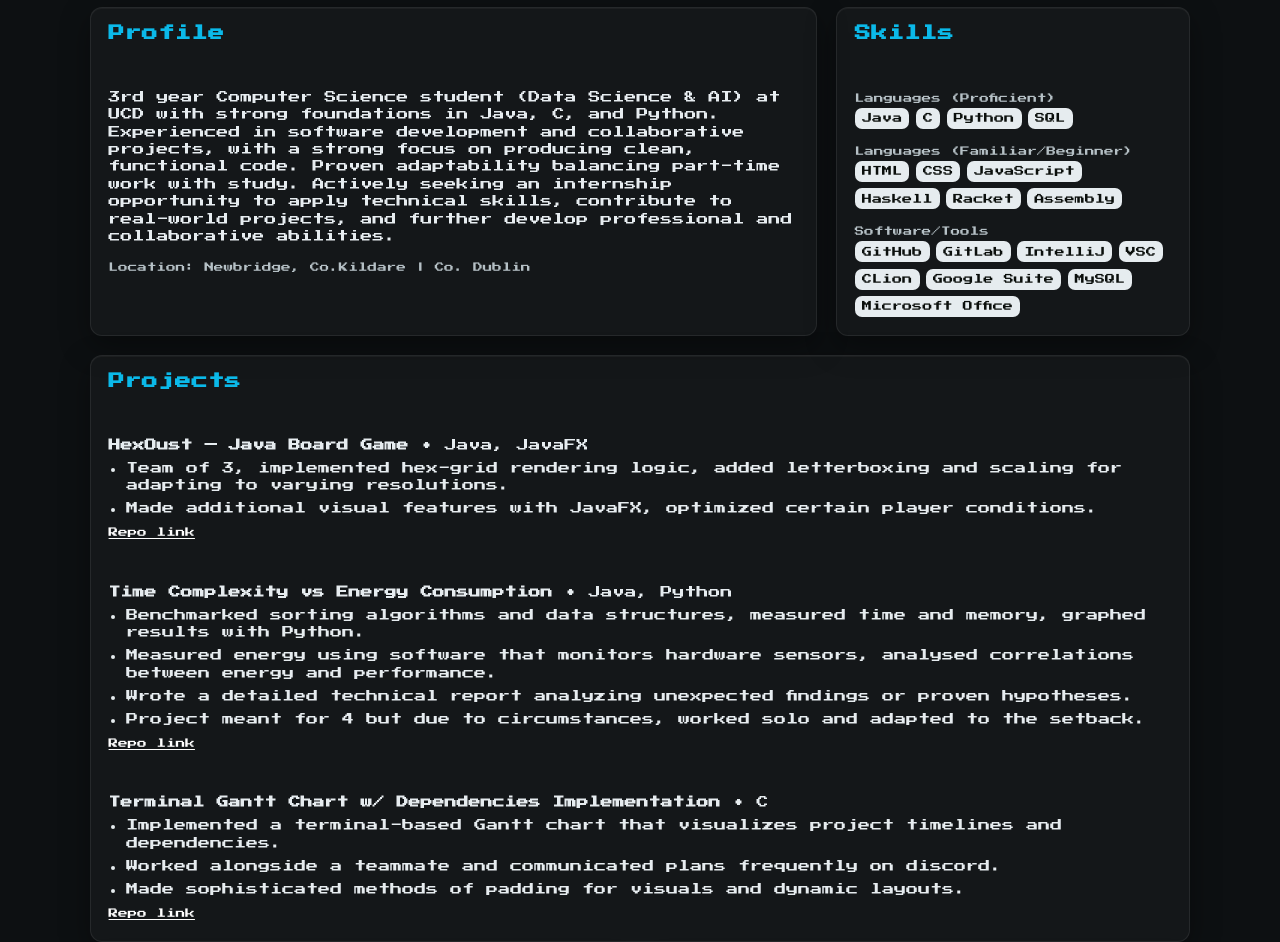
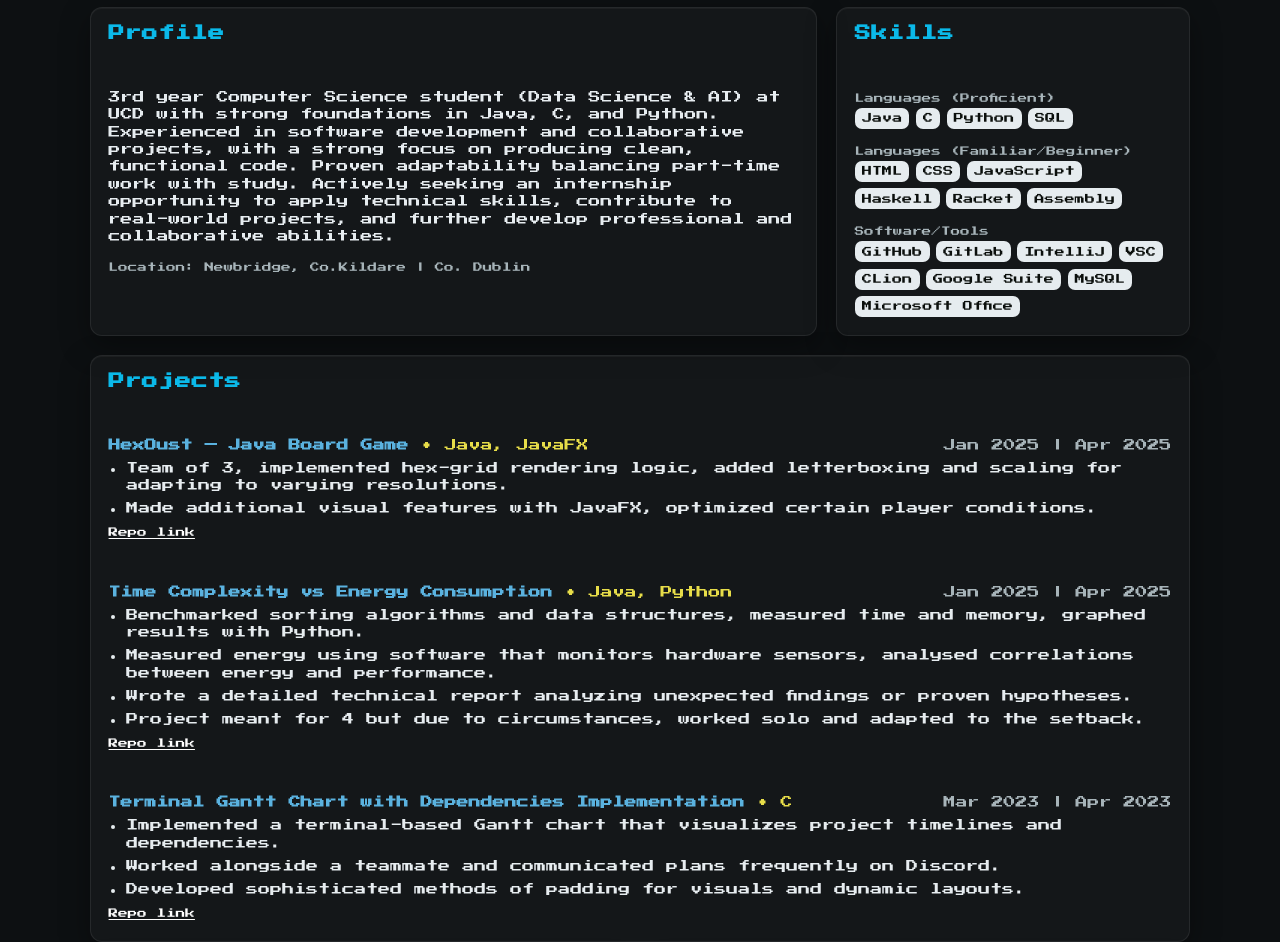
Before and after one commit to xulxu/xul.app, a plain HTML site: page portfolio/index.html in a window 1280 px wide. Shown: the part 74-1016 px from the top of the page. Drawn offline with Linux system fonts and the light colour scheme.

Commit message:
additions to portfolio

```diff
--- a/portfolio/index.html
+++ b/portfolio/index.html
@@ -11,7 +11,9 @@
       --bg: #0d1012;
       --fg: #0bb9e9;
       --text: #e6ecef;
-      --muted: #b5c0c5;
+      --muted: #a7b4b9;
+      --heading: #5ab2df;
+      --accent: #e7dd49;
       --card: rgba(255, 255, 255, 0.03);
       --stroke: rgba(255, 255, 255, 0.08);
       --shadow: 0 10px 30px rgba(0, 0, 0, 0.35), inset 0 1px 0 rgba(255, 255, 255, 0.04);
@@ -98,6 +100,26 @@
       line-height: 1.1;
       letter-spacing: 0.6px;
       margin: 0 0 0.2rem 0;
+    }
+    .heading {
+      color: var(--heading);
+    }
+    .heading-sub {
+      color: var(--accent);
+      font-weight: normal;
+    }
+    .heading-wrap {
+      display: flex;
+      justify-content: space-between;
+      align-items: baseline;
+    }
+    .right-splash {
+      color: var(--muted);
+      text-align: right;
+    }
+    .left-splash {
+      display: flex;
+      gap: 1em;
     }
     .body {
       font-size: 0.75rem;
@@ -192,12 +214,12 @@
 <body>
   <div class="wrap">
     <header>
-      <div class="brand">Andrew&nbsp;Xu — Portfolio</div>
+      <div class="brand">Andrew Xu - Portfolio</div>
       <nav class="links">
         <a class="link" href="/" aria-label="Home">[home]</a>
         <a class="link" href="https://www.linkedin.com/in/xulxu" target="_blank" rel="noopener">[linkedin]</a>
         <a class="link" href="https://github.com/xulxu" target="_blank" rel="noopener">[github]</a>
-        <a class="link" href="/assets/Andrew-Xu-CV.docx" target="_blank" rel="noopener">[download&nbsp;cv]</a>
+        <a class="link" href="/assets/Andrew-Xu-CV.docx" target="_blank" rel="noopener">[download cv]</a>
       </nav>
     </header>
     <main>
@@ -253,7 +275,13 @@
         <h2 id="title-projects" class="title">Projects</h2>
         <hr class="rule">
         <article class="body">
-          <strong>HexOust — Java Board Game</strong> • Java, JavaFX
+          <div class="heading-wrap">
+            <div class="left-splash">
+              <strong class="heading">HexOust — Java Board Game</strong>
+              <span class="heading-sub">• Java, JavaFX</span>
+            </div>
+          <span class="right-splash">Jan 2025 | Apr 2025</span>
+          </div>
           <ul class="list">
             <li>Team of 3, implemented hex-grid rendering logic, added letterboxing and scaling for adapting to varying resolutions.</li>
             <li>Made additional visual features with JavaFX, optimized certain player conditions.</li>
@@ -262,7 +290,13 @@
         </article>
         <br>
         <article class="body">
-          <strong>Time Complexity vs Energy Consumption</strong> • Java, Python
+          <div class="heading-wrap">
+            <div class="left-splash">
+              <strong class="heading">Time Complexity vs Energy Consumption</strong>
+              <span class="heading-sub">• Java, Python</span>
+            </div>
+            <span class="right-splash">Jan 2025 | Apr 2025</span>
+          </div>
           <ul class="list">
             <li>Benchmarked sorting algorithms and data structures, measured time and memory, graphed results with Python.</li>
             <li>Measured energy using software that monitors hardware sensors, analysed correlations between energy and performance.</li>
@@ -273,13 +307,19 @@
         </article>
         <br>
         <article class="body">
-            <strong>Terminal Gantt Chart w/ Dependencies Implementation</strong> • C
-            <ul class="list">
-              <li>Implemented a terminal-based Gantt chart that visualizes project timelines and dependencies.</li>
-              <li>Worked alongside a teammate and communicated plans frequently on discord.</li>
-              <li>Made sophisticated methods of padding for visuals and dynamic layouts.</li>
-            </ul>
-            <div class="muted"><a href="https://github.com/xulxu/by-assignment-2" target="_blank" rel="noopener">Repo link</a></div>
+          <div class="heading-wrap">
+            <div class="left-splash">
+              <strong class="heading">Terminal Gantt Chart with Dependencies Implementation</strong>
+              <span class="heading-sub">• C</span>
+            </div>
+            <span class="right-splash">Mar 2023 | Apr 2023</span>
+          </div>
+          <ul class="list">
+            <li>Implemented a terminal-based Gantt chart that visualizes project timelines and dependencies.</li>
+            <li>Worked alongside a teammate and communicated plans frequently on Discord.</li>
+            <li>Developed sophisticated methods of padding for visuals and dynamic layouts.</li>
+          </ul>
+          <div class="muted"><a href="https://github.com/xulxu/by-assignment-2" target="_blank" rel="noopener">Repo link</a></div>
           </article>
       </section>
       <section class="card span-6" aria-labelledby="title-edu">
@@ -305,6 +345,7 @@
           <ul class="list">
             <li>Collaborated in a fast-paced environment to meet targets while following safety and quality standards.</li>
             <li>Maintained accurate production logs, adapted to rotating roles, able to problem solve during very demanding days.</li>
+            <li>Balanced both work and study simultaneously despite long shifts, proving adaptability and reliability.</li>
           </ul>
         </div>
       </section>
@@ -324,17 +365,17 @@
           <strong>Graphic Design</strong>
           <ul class="list-condensed">
             <li>Extremely fascinated over the limits people can push when it comes to web design and graphic design.
-              Occasionally mess around with Photoshop and After Effects to make animated gif banners.
-              Interested in three.JS for it's 3D capabilities on the web.
+              Occasionally mess around with Photoshop and After Effects to make animated GIF banners.
+              Interested in Three.js for its 3D capabilities on the web.
             </li>
           </ul>
         </article>
         <article class="body">
           <strong>Video Games</strong>
           <ul class="list-condensed">
-            <li>Unsurprisingly, ties itself with computer hardware.
-              Long time competitive gamer (CSGO/CS2) and used to parttake in LUA scripting but not too extensively.
-              Enjoy playing games but also interested in how 3rd party cheating software works on a technical level.
+            <li>Enjoy gaming as a hobby but also fascinated over the more technical side such as datamining, modding and reverse engineering.
+              Long-time competitive gamer (CSGO/CS2) and used to partake in LUA scripting but not too extensively.
+              Interested in learning IDA and Ghidra some day.
             </li>
           </ul>
         </article>
@@ -350,7 +391,7 @@
             <br>Discord (4.x)</div>
         </div>
         <div class="muted">Prefer email, linkedin &amp; text for work &amp; school.
-            <br>For anything else, reach out via discord or phone!</div>
+            <br>For any other purpose, feel free to contact through personal contacts.</div>
       </section>
     </main>
   </div>
```
